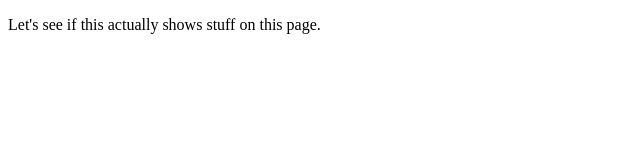
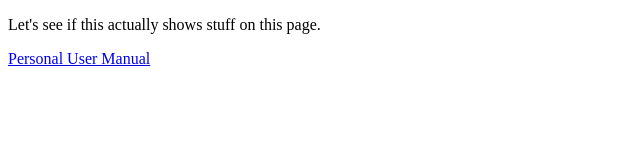
Before and after one commit to natehathaway/Technical-Teamwork, a plain HTML site: page index.html in a window 1280 px wide. Shown: the whole page, without its empty margins (0-640 px from the left). Drawn offline with Linux system fonts and the light colour scheme.

Commit message:
assignments link

```diff
--- a/index.html
+++ b/index.html
@@ -9,5 +9,7 @@
 <body>
     <p>Let's see if this actually shows stuff on this page.
     </p>
+
+    <a href="./Personal User Manual.docx">Personal User Manual</a>
 </body>
 </html>
```
Also changed, not shown: 1 other file.
